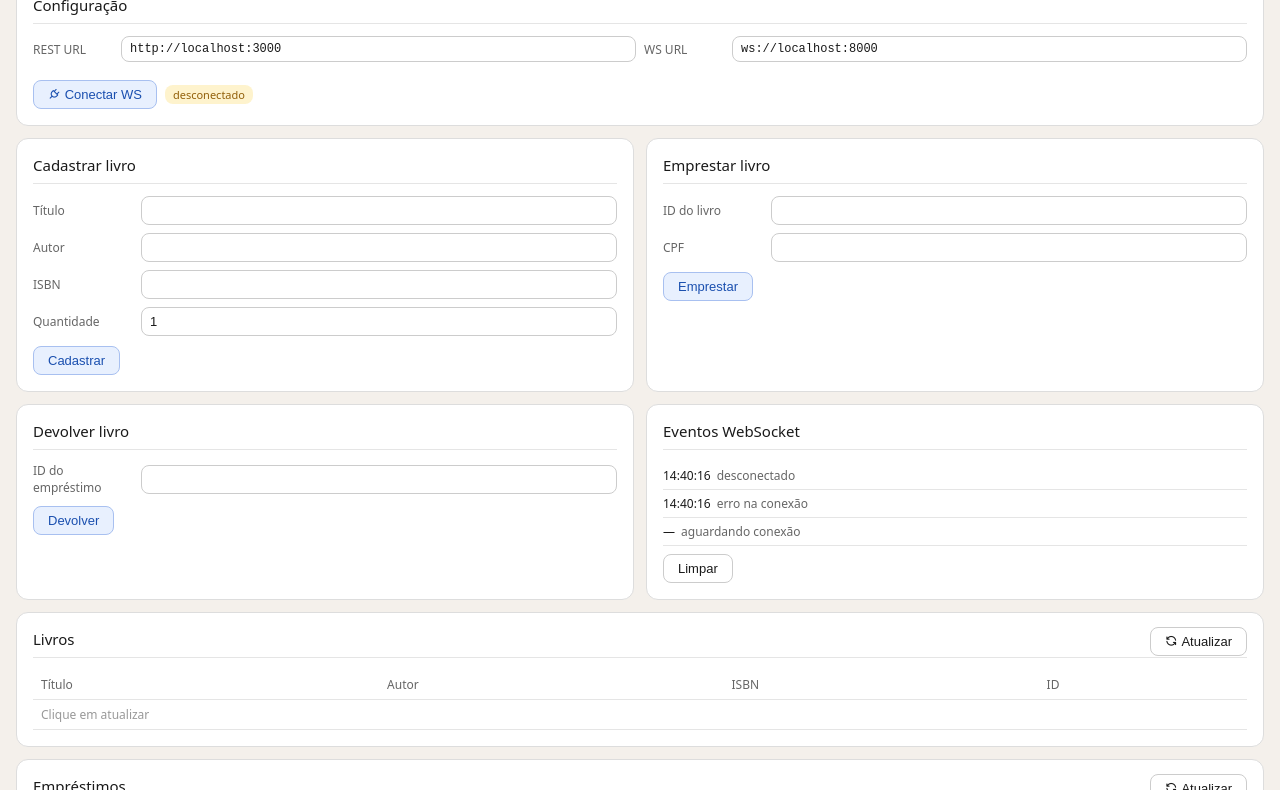
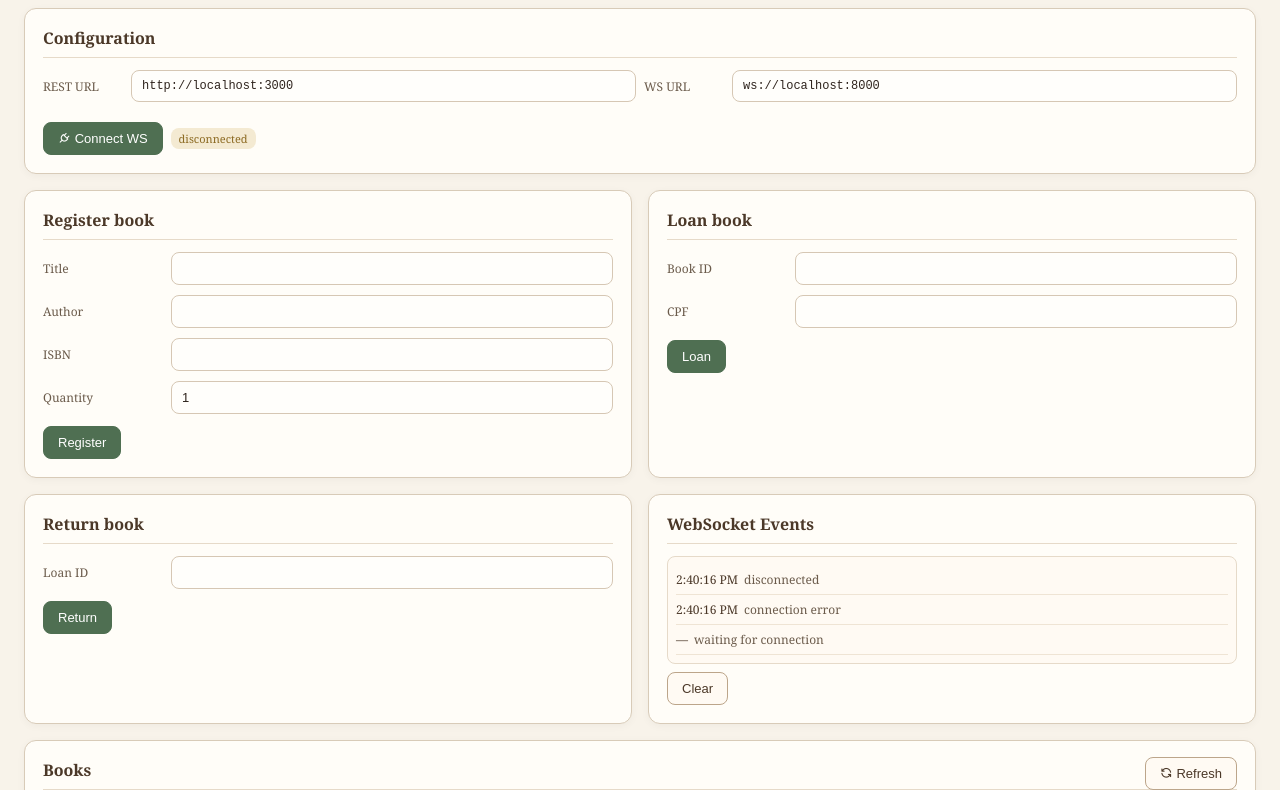
Before and after one commit to sousadiego11/cloud-event-driven-bookshelf, a website: page web/index.html in a window 1280 px wide. Shown: the part 78-868 px from the top of the page. Drawn offline with Linux system fonts and the light colour scheme.

Commit message:
fix web to english

```diff
--- a/web/index.html
+++ b/web/index.html
@@ -1,10 +1,10 @@
 <!DOCTYPE html>
-<html lang="pt-BR">
+<html lang="en">
 
 <head>
     <meta charset="UTF-8">
     <meta name="viewport" content="width=device-width, initial-scale=1.0">
-    <title>Bookshelf API - Teste</title>
+    <title>Bookshelf API - Test</title>
     <link rel="stylesheet" href="https://cdn.jsdelivr.net/npm/@tabler/icons-webfont@latest/tabler-icons.min.css">
     <style>
         * {
@@ -14,23 +14,28 @@
         }
 
         body {
-            font-family: system-ui, sans-serif;
-            background: #f4f0eb;
-            padding: 16px;
-            font-size: 14px
+            font-family: Georgia, serif;
+            background: #f8f3ea;
+            padding: 24px;
+            font-size: 14px;
+            color: #2f241d;
+            min-height: 100vh;
         }
 
         .grid {
             display: grid;
             grid-template-columns: 1fr 1fr;
-            gap: 12px
+            gap: 16px;
+            max-width: 1400px;
+            margin: 0 auto;
         }
 
         .card {
-            background: #fff;
-            border: 0.5px solid #ddd;
+            background: #fffdf8;
+            border: 1px solid #d8cbb8;
             border-radius: 12px;
-            padding: 16px
+            padding: 18px;
+            box-shadow: 0 2px 8px rgba(0, 0, 0, .04);
         }
 
         .full {
@@ -38,185 +43,215 @@
         }
 
         h1 {
-            font-size: 18px;
-            font-weight: 500;
+            font-size: 28px;
+            font-weight: 600;
             text-align: center;
-            margin-bottom: 16px;
-            color: #1a1a1a
+            margin-bottom: 24px;
+            color: #3f2e1f;
+            letter-spacing: .5px;
         }
 
         h2 {
-            font-size: 15px;
-            font-weight: 500;
-            color: #1a1a1a;
+            font-size: 16px;
+            font-weight: 600;
+            color: #4b3828;
             margin-bottom: 12px;
             padding-bottom: 8px;
-            border-bottom: 0.5px solid #e5e5e5
+            border-bottom: 1px solid #e6dac9;
         }
 
         .row {
             display: flex;
             gap: 8px;
-            margin-bottom: 8px;
-            align-items: center
+            margin-bottom: 10px;
+            align-items: center;
         }
 
         .row label {
             font-size: 12px;
-            color: #666;
-            width: 100px;
-            flex-shrink: 0
+            color: #6b5b4b;
+            font-weight: 500;
+            width: 120px;
+            flex-shrink: 0;
         }
 
         .row input {
             flex: 1;
-            padding: 6px 8px;
-            border: 0.5px solid #ccc;
+            padding: 8px 10px;
+            border: 1px solid #d6c7b4;
             border-radius: 8px;
             font-size: 13px;
-            background: #fff;
-            color: #1a1a1a
+            background: #fffefb;
+            color: #2f241d;
         }
 
         .row input:focus {
             outline: none;
-            border-color: #888
+            border-color: #4f6f52;
         }
 
         .actions {
             display: flex;
             gap: 8px;
-            margin-top: 10px;
-            align-items: center
+            margin-top: 12px;
+            align-items: center;
         }
 
         button {
-            padding: 6px 14px;
-            border: 0.5px solid #ccc;
+            padding: 8px 14px;
+            border: 1px solid #bca58a;
             border-radius: 8px;
-            background: #fff;
-            color: #1a1a1a;
+            background: #fffaf3;
+            color: #4b3828;
             font-size: 13px;
-            cursor: pointer
+            cursor: pointer;
+            transition: .15s;
         }
 
         button:hover {
-            background: #f5f5f5
+            background: #f3e8d8;
         }
 
         button.primary {
-            background: #e8f0fe;
-            border-color: #a8c0f0;
-            color: #1a4faf
+            background: #4f6f52;
+            border-color: #4f6f52;
+            color: white;
         }
 
         button.primary:hover {
-            opacity: .85
+            background: #425d45;
         }
 
         .badge {
             display: inline-block;
-            padding: 2px 8px;
+            padding: 3px 8px;
             border-radius: 8px;
-            font-size: 11px
+            font-size: 11px;
+            font-weight: 500;
         }
 
         .badge.ok {
-            background: #e6f4ea;
-            color: #1e6e3a
+            background: #dce8d7;
+            color: #2e5b34;
         }
 
         .badge.err {
-            background: #fce8e8;
-            color: #b91c1c
+            background: #f5d7d7;
+            color: #8f2b2b;
         }
 
         .badge.warn {
-            background: #fef3cd;
-            color: #92600a
+            background: #f4ead2;
+            color: #8c6a22;
         }
 
         .msg {
             font-size: 12px;
             margin-top: 8px;
-            padding: 6px 10px;
+            padding: 8px 10px;
             border-radius: 8px;
-            display: none
+            display: none;
         }
 
         .msg.ok {
-            background: #e6f4ea;
-            color: #1e6e3a;
-            display: block
+            background: #dce8d7;
+            color: #2e5b34;
+            display: block;
         }
 
         .msg.err {
-            background: #fce8e8;
-            color: #b91c1c;
-            display: block
+            background: #f5d7d7;
+            color: #8f2b2b;
+            display: block;
         }
 
         table {
             width: 100%;
             border-collapse: collapse;
             font-size: 12px;
-            margin-top: 8px
+            margin-top: 8px;
         }
 
         th {
             text-align: left;
-            padding: 6px 8px;
-            color: #666;
-            font-weight: 500;
-            border-bottom: 0.5px solid #e5e5e5
+            padding: 8px;
+            color: #6b5b4b;
+            font-weight: 600;
+            border-bottom: 1px solid #e6dac9;
+            background: #faf5ee;
         }
 
         td {
-            padding: 6px 8px;
-            border-bottom: 0.5px solid #e5e5e5;
-            color: #1a1a1a
+            padding: 8px;
+            border-bottom: 1px solid #efe4d4;
+            color: #2f241d;
+        }
+
+        tr:hover {
+            background: #faf7f1;
         }
 
         .events {
-            max-height: 160px;
+            max-height: 180px;
             overflow-y: auto;
-            font-size: 12px
+            font-size: 12px;
+            background: #fffaf3;
+            border: 1px solid #e6dac9;
+            border-radius: 8px;
+            padding: 8px;
         }
 
         .ev {
-            padding: 5px 0;
-            border-bottom: 0.5px solid #e5e5e5;
-            color: #666
+            padding: 6px 0;
+            border-bottom: 1px solid #efe4d4;
+            color: #6b5b4b;
         }
 
         .ev span {
-            color: #1a1a1a;
-            margin-right: 6px
+            color: #4b3828;
+            margin-right: 6px;
+            font-weight: 500;
         }
 
         .config-row {
             display: flex;
             gap: 8px;
             align-items: center;
-            margin-bottom: 8px
+            margin-bottom: 8px;
         }
 
         .config-row label {
             font-size: 12px;
-            color: #666;
+            color: #6b5b4b;
+            font-weight: 500;
             width: 80px;
-            flex-shrink: 0
+            flex-shrink: 0;
         }
 
         .config-row input {
             flex: 1;
-            padding: 5px 8px;
-            border: 0.5px solid #ccc;
+            padding: 8px 10px;
+            border: 1px solid #d6c7b4;
             border-radius: 8px;
             font-size: 12px;
             font-family: monospace;
-            background: #fff;
-            color: #1a1a1a
+            background: #fffefb;
+            color: #2f241d;
+        }
+
+        .config-row input:focus {
+            outline: none;
+            border-color: #4f6f52;
+        }
+
+        @media (max-width:900px) {
+            .grid {
+                grid-template-columns: 1fr;
+            }
+
+            .full {
+                grid-column: auto;
+            }
         }
     </style>
 </head>
@@ -227,67 +262,67 @@
     <div class="grid">
 
         <div class="card full">
-            <h2>Configuração</h2>
+            <h2>Configuration</h2>
             <div style="display:grid;grid-template-columns:1fr 1fr;gap:8px">
                 <div class="config-row"><label>REST URL</label><input id="restUrl" value="http://localhost:3000"></div>
                 <div class="config-row"><label>WS URL</label><input id="wsUrl" value="ws://localhost:8000"></div>
             </div>
             <div class="actions">
-                <button class="primary" onclick="wsConnect()"><i class="ti ti-plug"></i> Conectar WS</button>
-                <span id="wsStatus" class="badge warn">desconectado</span>
+                <button class="primary" onclick="wsConnect()"><i class="ti ti-plug"></i> Connect WS</button>
+                <span id="wsStatus" class="badge warn">disconnected</span>
             </div>
         </div>
 
         <div class="card">
-            <h2>Cadastrar livro</h2>
+            <h2>Register book</h2>
             <div id="f-book"></div>
-            <div class="actions"><button class="primary" onclick="submit('book')">Cadastrar</button></div>
+            <div class="actions"><button class="primary" onclick="submit('book')">Register</button></div>
             <div class="msg" id="msg-book"></div>
         </div>
 
         <div class="card">
-            <h2>Emprestar livro</h2>
+            <h2>Loan book</h2>
             <div id="f-loan"></div>
-            <div class="actions"><button class="primary" onclick="submit('loan')">Emprestar</button></div>
+            <div class="actions"><button class="primary" onclick="submit('loan')">Loan</button></div>
             <div class="msg" id="msg-loan"></div>
         </div>
 
         <div class="card">
-            <h2>Devolver livro</h2>
+            <h2>Return book</h2>
             <div id="f-return"></div>
-            <div class="actions"><button class="primary" onclick="submit('return')">Devolver</button></div>
+            <div class="actions"><button class="primary" onclick="submit('return')">Return</button></div>
             <div class="msg" id="msg-return"></div>
         </div>
 
         <div class="card">
-            <h2>Eventos WebSocket</h2>
+            <h2>WebSocket Events</h2>
             <div class="events" id="events">
-                <div class="ev"><span>—</span>aguardando conexão</div>
+                <div class="ev"><span>—</span>waiting for connection</div>
             </div>
             <div class="actions" style="margin-top:8px">
-                <button onclick="document.getElementById('events').innerHTML=''">Limpar</button>
+                <button onclick="document.getElementById('events').innerHTML=''">Clear</button>
             </div>
         </div>
 
         <div class="card full">
             <h2>
-                Livros
+                Books
                 <button style="float:right;margin-top:-2px" onclick="listData('books')"><i class="ti ti-refresh"></i>
-                    Atualizar</button>
+                    Refresh</button>
             </h2>
             <div id="tbl-books">
                 <table>
                     <thead>
                         <tr>
-                            <th>Título</th>
-                            <th>Autor</th>
+                            <th>Title</th>
+                            <th>Author</th>
                             <th>ISBN</th>
                             <th>ID</th>
                         </tr>
                     </thead>
                     <tbody>
                         <tr>
-                            <td colspan="4" style="color:#999">Clique em atualizar</td>
+                            <td colspan="4" style="color:#999">Click refresh to load</td>
                         </tr>
                     </tbody>
                 </table>
@@ -296,23 +331,23 @@
 
         <div class="card full">
             <h2>
-                Empréstimos
+                Loans
                 <button style="float:right;margin-top:-2px" onclick="listData('loans')"><i class="ti ti-refresh"></i>
-                    Atualizar</button>
+                    Refresh</button>
             </h2>
             <div id="tbl-loans">
                 <table>
                     <thead>
                         <tr>
                             <th>CPF</th>
-                            <th>Livro ID</th>
-                            <th>Registrado em</th>
-                            <th>Devolvido</th>
+                            <th>Book ID</th>
+                            <th>Registered at</th>
+                            <th>Returned</th>
                         </tr>
                     </thead>
                     <tbody>
                         <tr>
-                            <td colspan="5" style="color:#999">Clique em atualizar</td>
+                            <td colspan="5" style="color:#999">Click refresh to load</td>
                         </tr>
                     </tbody>
                 </table>
@@ -326,23 +361,23 @@
             book: {
                 target: '/books', method: 'POST',
                 fields: [
-                    { id: 'b-title', label: 'Título', type: 'text', key: 'Title' },
-                    { id: 'b-author', label: 'Autor', type: 'text', key: 'Author' },
+                    { id: 'b-title', label: 'Title', type: 'text', key: 'Title' },
+                    { id: 'b-author', label: 'Author', type: 'text', key: 'Author' },
                     { id: 'b-isbn', label: 'ISBN', type: 'text', key: 'Isbn' },
-                    { id: 'b-qty', label: 'Quantidade', type: 'number', key: 'Quantity', value: '1' }
+                    { id: 'b-qty', label: 'Quantity', type: 'number', key: 'Quantity', value: '1' }
                 ]
             },
             loan: {
                 target: '/loans', method: 'POST',
                 fields: [
-                    { id: 'l-book', label: 'ID do livro', type: 'text', key: 'BookId' },
+                    { id: 'l-book', label: 'Book ID', type: 'text', key: 'BookId' },
                     { id: 'l-cpf', label: 'CPF', type: 'text', key: 'Cpf' }
                 ]
             },
             return: {
                 target: '/loans/return', method: 'POST',
                 fields: [
-                    { id: 'r-id', label: 'ID do empréstimo', type: 'text', key: 'LoanId' }
+                    { id: 'r-id', label: 'Loan ID', type: 'text', key: 'LoanId' }
                 ]
             }
         };
@@ -351,8 +386,8 @@
             books: {
                 endpoint: '/books', key: 'Books',
                 cols: [
-                    { label: 'Título', fn: r => r.Title },
-                    { label: 'Autor', fn: r => r.Author },
+                    { label: 'Title', fn: r => r.Title },
+                    { label: 'Author', fn: r => r.Author },
                     { label: 'ISBN', fn: r => r.Isbn },
                     { label: 'ID', fn: r => r.Id?.substring(0, 8) + '…' }
                 ]
@@ -361,13 +396,13 @@
                 endpoint: '/loans', key: 'Loans',
                 cols: [
                     { label: 'CPF', fn: r => r.Cpf },
-                    { label: 'Livro ID', fn: r => r.BookId?.substring(0, 8) + '…' },
-                    { label: 'Registrado em', fn: r => r.RegisteredAt?.substring(0, 10) },
-                    { label: 'Devolução', fn: r => r.DueDate },
+                    { label: 'Book ID', fn: r => r.BookId?.substring(0, 8) + '…' },
+                    { label: 'Registered at', fn: r => r.RegisteredAt?.substring(0, 10) },
+                    { label: 'Due date', fn: r => r.DueDate },
                     {
-                        label: 'Devolvido', fn: r => r.ReturnedAt
-                            ? '<span class="badge ok">sim</span>'
-                            : '<span class="badge warn">não</span>'
+                        label: 'Returned', fn: r => r.ReturnedAt
+                            ? '<span class="badge ok">yes</span>'
+                            : '<span class="badge warn">no</span>'
                     }
                 ]
             }
@@ -398,7 +433,7 @@
             const body = {};
             for (const f of def.fields) {
                 const v = document.getElementById(f.id).value;
-                if (!v) { showMsg(name, 'Preencha todos os campos', false); return; }
+                if (!v) { showMsg(name, 'Please fill in all fields', false); return; }
                 body[f.key] = f.type === 'number' ? Number(v) : v;
             }
             try {
@@ -408,7 +443,7 @@
                     body: JSON.stringify(body)
                 });
                 const data = await r.json();
-                if (!r.ok) throw new Error(data.message || 'Erro ' + r.status);
+                if (!r.ok) throw new Error(data.message || 'Error ' + r.status);
                 showMsg(name, 'OK — ID: ' + (data.Id || data.LoanId || '—').substring(0, 8) + '…', true);
                 def.fields.forEach(f => { document.getElementById(f.id).value = f.value || ''; });
             } catch (e) { showMsg(name, e.message, false); }
@@ -422,7 +457,7 @@
                 const rows = data[def.key] || [];
                 const tbl = document.getElementById('tbl-' + name);
                 if (!rows.length) {
-                    tbl.innerHTML = '<p style="font-size:12px;color:#999;padding:8px 0">Nenhum item encontrado</p>';
+                    tbl.innerHTML = '<p style="font-size:12px;color:#999;padding:8px 0">No items found</p>';
                     return;
                 }
                 tbl.innerHTML = `<table>
@@ -436,21 +471,21 @@
         function wsConnect() {
             if (ws) ws.close();
             ws = new WebSocket(document.getElementById('wsUrl').value);
-            ws.onopen = () => { setWs(true); addEv('conectado'); };
+            ws.onopen = () => { setWs(true); addEv('connected'); };
             ws.onmessage = e => { try { const d = JSON.parse(e.data); addEv(d.detail || JSON.stringify(d).substring(0, 80)); } catch { addEv(e.data); } };
-            ws.onerror = () => addEv('erro na conexão');
-            ws.onclose = () => { setWs(false); addEv('desconectado'); };
+            ws.onerror = () => addEv('connection error');
+            ws.onclose = () => { setWs(false); addEv('disconnected'); };
         }
 
         function setWs(ok) {
             const b = document.getElementById('wsStatus');
             b.className = 'badge ' + (ok ? 'ok' : 'warn');
-            b.textContent = ok ? 'conectado' : 'desconectado';
+            b.textContent = ok ? 'connected' : 'disconnected';
         }
 
         function addEv(msg) {
             const c = document.getElementById('events');
-            const t = new Date().toLocaleTimeString('pt-BR');
+            const t = new Date().toLocaleTimeString('en');
             const d = document.createElement('div');
             d.className = 'ev';
             d.innerHTML = `<span>${t}</span>${msg}`;
```
